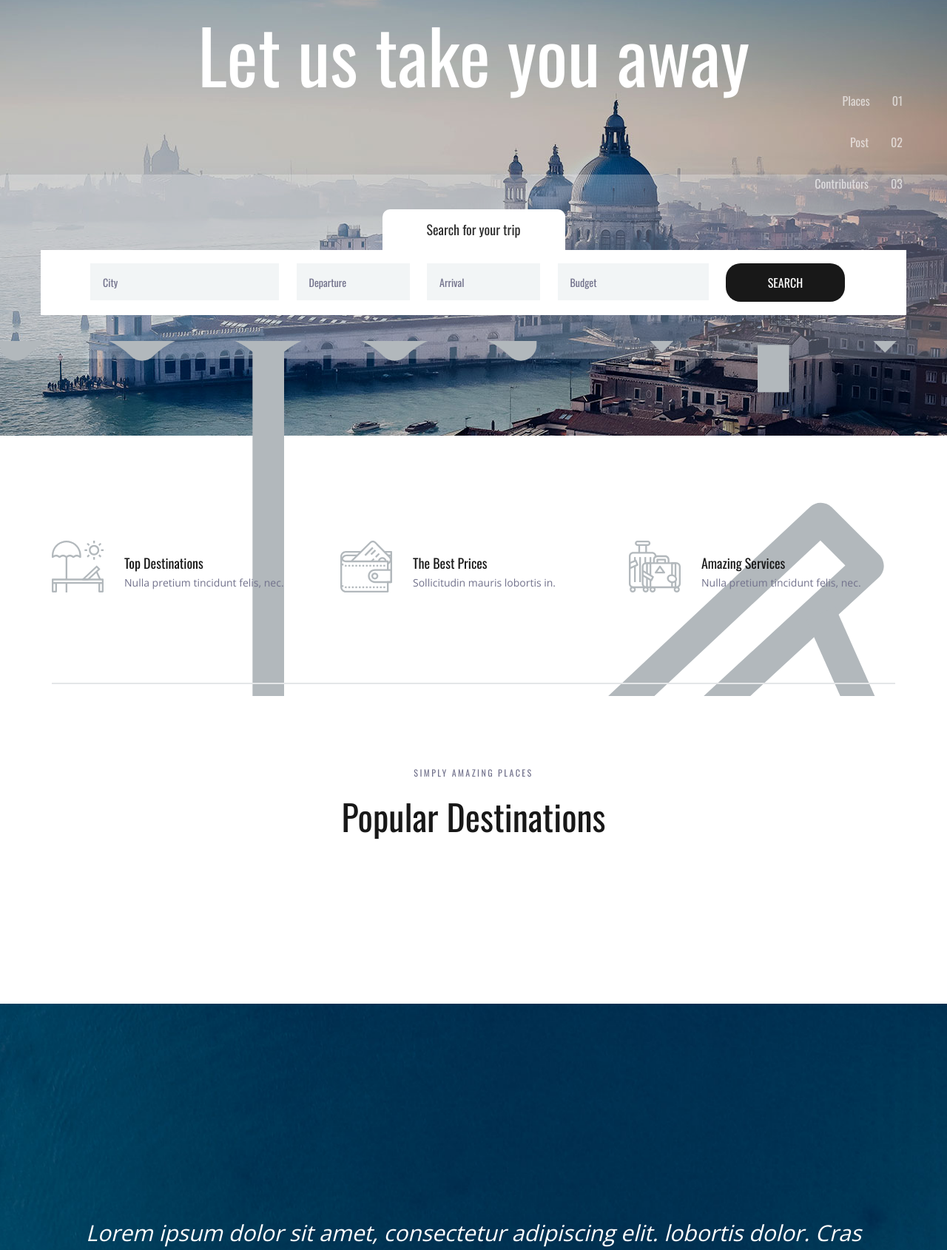
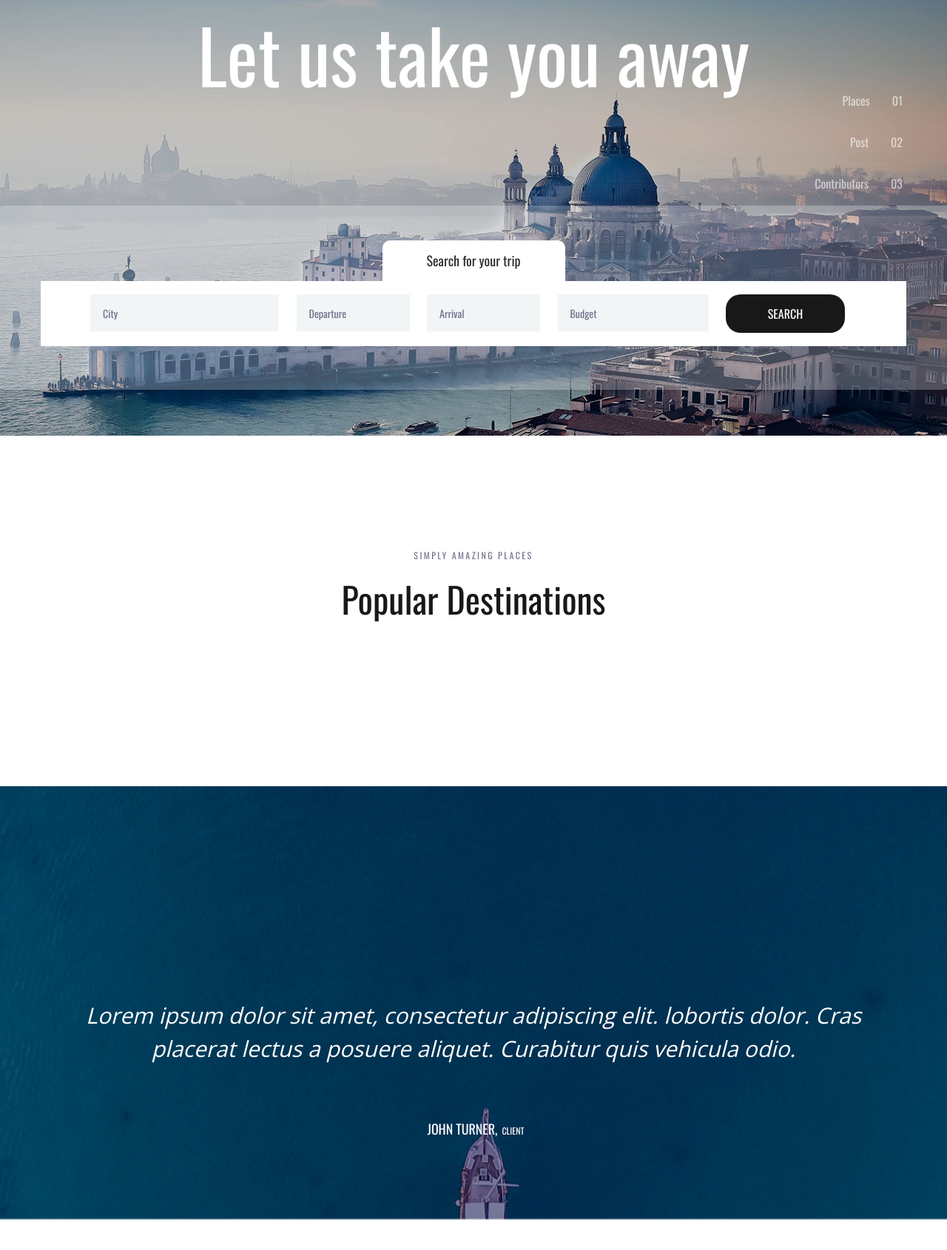
Before and after one commit to mdyasin044/Travellica, a Django app: template templates/index.html in a window 1280 px wide. Shown: the part 245-1935 px from the top of the page at 74% size. Run offline with Django 3.2, Linux system fonts and the light colour scheme; the template is opened without the code that fills it, so the values that code supplies are empty; some libraries are stand-ins or nearby versions.

Commit message:
index modified

```diff
--- a/templates/index.html
+++ b/templates/index.html
@@ -177,7 +177,7 @@
 		</div>
 
 		<!-- Search -->
-
+		<br><br>
 		<div class="home_search">
 			<div class="container">
 				<div class="row">
@@ -199,64 +199,6 @@
 										<button class="home_search_button">search</button>
 									</div>
 								</form>
-							</div>
-						</div>
-					</div>
-				</div>
-			</div>
-		</div>
-
-		<!-- Intro -->
-
-		<div class="intro">
-			<div class="intro_background" style="background-image:url({% static 'images/beach.svg' %})"></div>
-			<div class="container">
-				<div class="row">
-					<div class="col">
-						<div class="intro_container">
-							<div class="row">
-
-								<!-- Intro Item -->
-								<div class="col-lg-4 intro_col">
-									<div class="intro_item d-flex flex-row align-items-end justify-content-start">
-										<div class="intro_icon"><img src="{% static 'images/beach.svg' %}" alt=""></div>
-										<div class="intro_content">
-											<div class="intro_title">Top Destinations</div>
-											<div class="intro_subtitle">
-												<p>Nulla pretium tincidunt felis, nec.</p>
-											</div>
-										</div>
-									</div>
-								</div>
-
-								<!-- Intro Item -->
-								<div class="col-lg-4 intro_col">
-									<div class="intro_item d-flex flex-row align-items-end justify-content-start">
-										<div class="intro_icon"><img src="{% static 'images/wallet.svg' %}" alt="">
-										</div>
-										<div class="intro_content">
-											<div class="intro_title">The Best Prices</div>
-											<div class="intro_subtitle">
-												<p>Sollicitudin mauris lobortis in.</p>
-											</div>
-										</div>
-									</div>
-								</div>
-
-								<!-- Intro Item -->
-								<div class="col-lg-4 intro_col">
-									<div class="intro_item d-flex flex-row align-items-end justify-content-start">
-										<div class="intro_icon"><img src="{% static 'images/suitcase.svg' %}" alt="">
-										</div>
-										<div class="intro_content">
-											<div class="intro_title">Amazing Services</div>
-											<div class="intro_subtitle">
-												<p>Nulla pretium tincidunt felis, nec.</p>
-											</div>
-										</div>
-									</div>
-								</div>
-
 							</div>
 						</div>
 					</div>
```
